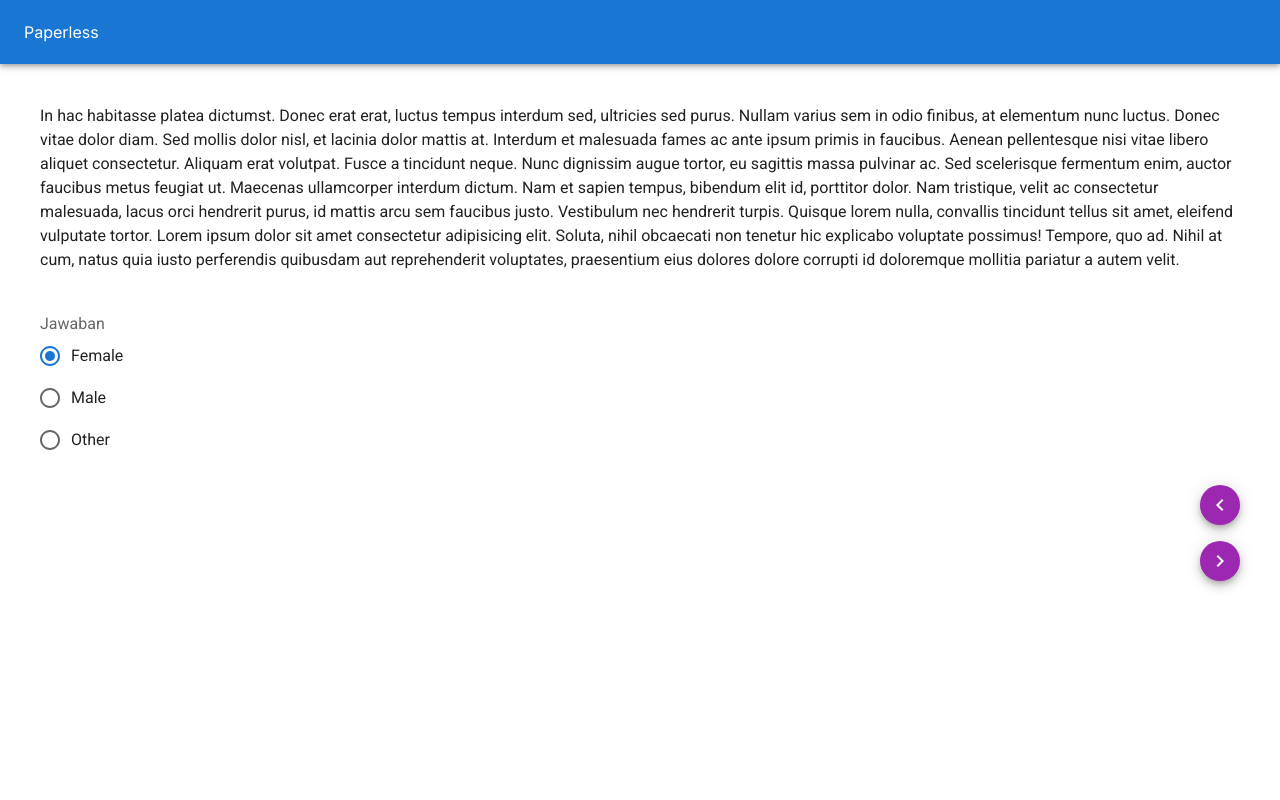
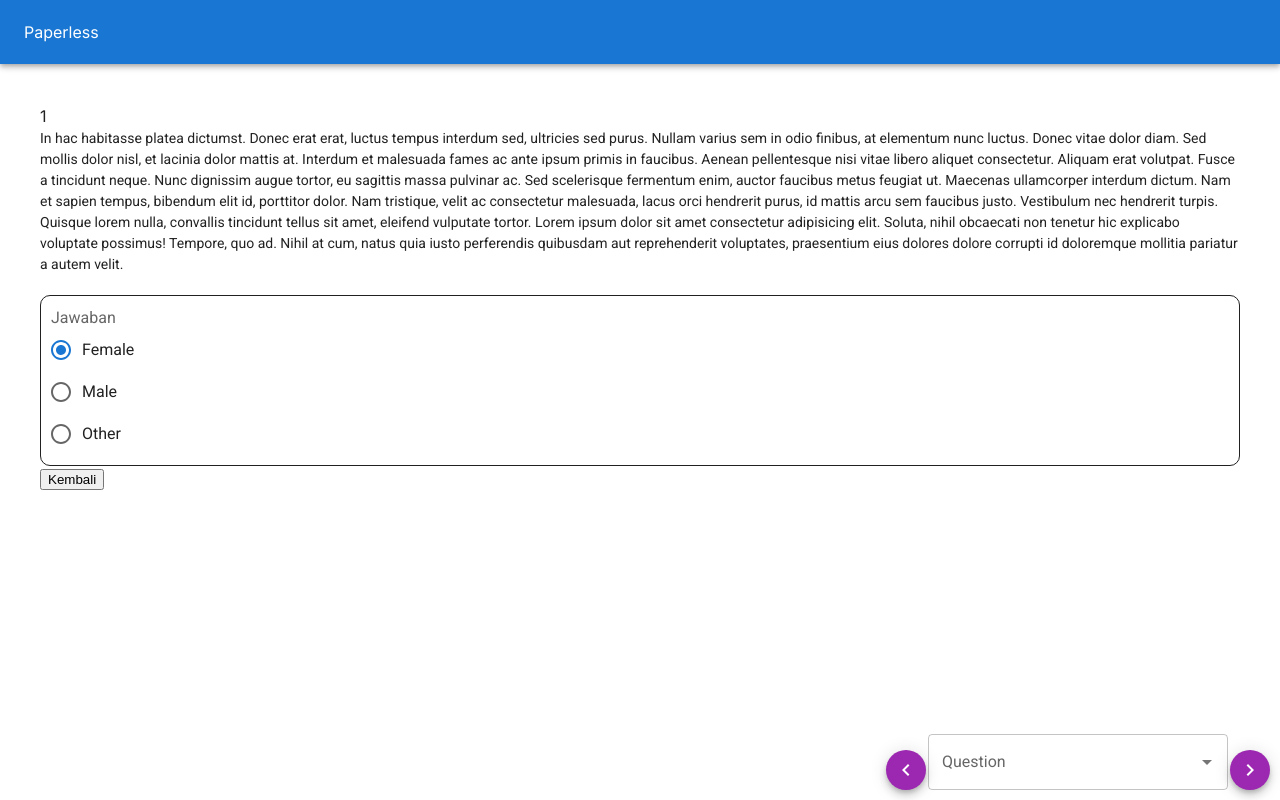
Before and after one commit to muhamadanjar/paperless_app, a Next.js app: page /exams/1 in a window 1280 px wide. Built offline with nearby package versions, Linux system fonts and the light colour scheme.

Commit message:
fix: rsc component use state downgrade version

```diff
--- a/package.json
+++ b/package.json
@@ -19,7 +19,7 @@
     "@types/react-dom": "18.2.7",
     "autoprefixer": "10.4.15",
     "axios": "^1.5.0",
-    "next": "13.4.19",
+    "next": "13.4.3",
     "postcss": "8.4.28",
     "react": "18.2.0",
     "react-dom": "18.2.0",
--- a/src/app/exams/[slug]/page.tsx
+++ b/src/app/exams/[slug]/page.tsx
@@ -1,6 +1,6 @@
 "use client"
-import React from "react";
-import {Container, Box, Typography, FormControl, FormControlLabel, FormLabel, Radio, RadioGroup, Fab, styled, Stack} from "@mui/material"
+import React, { useState } from "react";
+import {Container, Box, Typography, FormControl, FormControlLabel, FormLabel, Radio, RadioGroup, Fab, styled, Stack, Autocomplete, TextField} from "@mui/material"
 import Navbar from "@/components/Navbar";
 import NavigateNextIcon from '@mui/icons-material/NavigateNext';
 import NavigatePrevIcon from "@mui/icons-material/NavigateBefore";
@@ -10,7 +10,42 @@ type Props =  {
 	}
 }
 
+const QuestionBoxNavigation = styled(Box)(({ theme }) => ({
+	my: 3,
+	gap: 2,
+	display: "flex",
+	alignItems: "flex-end",
+	justifyContent: "flex-end",
+	position: "fixed",
+	bottom: 10,
+	right: 10
+}))
+
+const QuestionBoxAnswer = styled(Box)(({ theme })=> ({
+	marginTop: 20,
+	paddingTop: 5,
+	padding: 10,
+	borderRadius: 10,
+	border: "1px solid"
+}))
+
 export default function ExamPage({params}: Props){
+	const [question, setQuestion] = useState(1);
+	const onNextQuestion = () => {
+		console.log("on next question")
+		setQuestion(question + 1);
+
+	}
+
+	const onPrevQuestion = () => {
+		console.log("on next question")
+		setQuestion(question - 1);
+
+	}
+	function handleClick(){
+		console.log("handle click");
+		console.log(question);
+	}
 	return (
 		<>
 		<Box>
@@ -19,13 +54,16 @@ export default function ExamPage({params}: Props){
 
 		<Box sx={{margin: 5}}>
 			<Box>
-				<Typography>
+				{question}
+				<Typography sx={{
+					fontSize: 14
+				}}>
 
 					In hac habitasse platea dictumst. Donec erat erat, luctus tempus interdum sed, ultricies sed purus. Nullam varius sem in odio finibus, at elementum nunc luctus. Donec vitae dolor diam. Sed mollis dolor nisl, et lacinia dolor mattis at. Interdum et malesuada fames ac ante ipsum primis in faucibus. Aenean pellentesque nisi vitae libero aliquet consectetur. Aliquam erat volutpat. Fusce a tincidunt neque. Nunc dignissim augue tortor, eu sagittis massa pulvinar ac. Sed scelerisque fermentum enim, auctor faucibus metus feugiat ut. Maecenas ullamcorper interdum dictum. Nam et sapien tempus, bibendum elit id, porttitor dolor. Nam tristique, velit ac consectetur malesuada, lacus orci hendrerit purus, id mattis arcu sem faucibus justo. Vestibulum nec hendrerit turpis. Quisque lorem nulla, convallis tincidunt tellus sit amet, eleifend vulputate tortor.
 					Lorem ipsum dolor sit amet consectetur adipisicing elit. Soluta, nihil obcaecati non tenetur hic explicabo voluptate possimus! Tempore, quo ad. Nihil at cum, natus quia iusto perferendis quibusdam aut reprehenderit voluptates, praesentium eius dolores dolore corrupti id doloremque mollitia pariatur a autem velit.
 				</Typography>
 			</Box>
-			<Box pt={5}>
+			<QuestionBoxAnswer>
 				<FormControl>
 				<FormLabel id="demo-radio-buttons-group-label">Jawaban</FormLabel>
 					<RadioGroup
@@ -38,16 +76,23 @@ export default function ExamPage({params}: Props){
 						<FormControlLabel value="other" control={<Radio />} label="Other" />
 					</RadioGroup>
 				</FormControl>
-			</Box>
-
-			<Stack sx={{my: 3, gap: 2, display: "flex", alignItems: "flex-end", justifyContent: "flex-end"}}>
-				<Fab size="small" color="secondary" aria-label="prev">
+			</QuestionBoxAnswer>
+				<button onClick={handleClick}>Kembali</button>
+			<QuestionBoxNavigation>
+				<Fab size="small" color="secondary" aria-label="prev" onClick={onPrevQuestion}>
 					<NavigatePrevIcon />
 				</Fab>
-				<Fab size="small" color="secondary" aria-label="next">
+				<Autocomplete
+					disablePortal
+					id="question-combo"
+					options={[]}
+					sx={{ width: 300 }}
+					renderInput={(params) => <TextField {...params} label="Question" />}
+				/>
+				<Fab size="small" color="secondary" aria-label="next" onClick={onNextQuestion}>
 					<NavigateNextIcon />
 				</Fab>
-			</Stack>
+			</QuestionBoxNavigation>
 
 
 		</Box>
--- a/src/app/layout.tsx
+++ b/src/app/layout.tsx
@@ -9,8 +9,8 @@ import ThemeRegistry from "@/components/ThemeRegistry";
 const inter = Inter({ subsets: ["latin"] });
 
 export const metadata: Metadata = {
-  title: "Create Next App",
-  description: "Generated by create next app",
+  title: "Paperless Exam",
+  description: "Paperless App",
 };
 
 export default function RootLayout({
--- a/src/app/page.tsx
+++ b/src/app/page.tsx
@@ -1,3 +1,5 @@
+"use client"
+import React from "react";
 import Container from "@mui/material/Container";
 import Box from "@mui/material/Box";
 import Card from "@mui/material/Card";
@@ -33,7 +35,7 @@ export default function Home() {
               </CardContent>
             </CardActionArea>
             <CardActions>
-              <Button size="small" color="primary">
+              <Button size="small" color="primary" >
                 Read more
               </Button>
             </CardActions>
```
Also changed, not shown: src/utils/http.ts (+4 -5 lines), tsconfig.json (+20 -6 lines), 2 other files (tests, documents, lock files or other folders).
